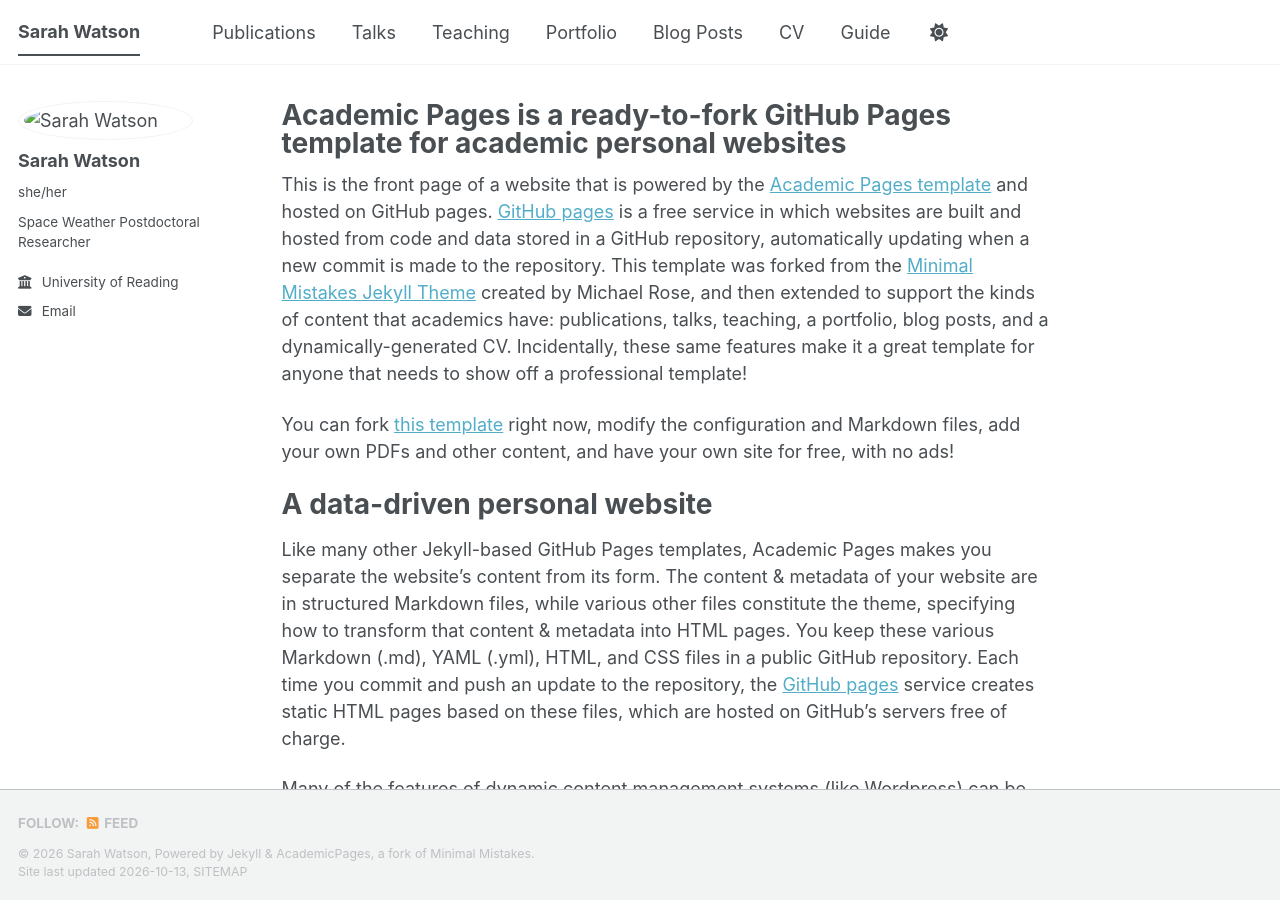
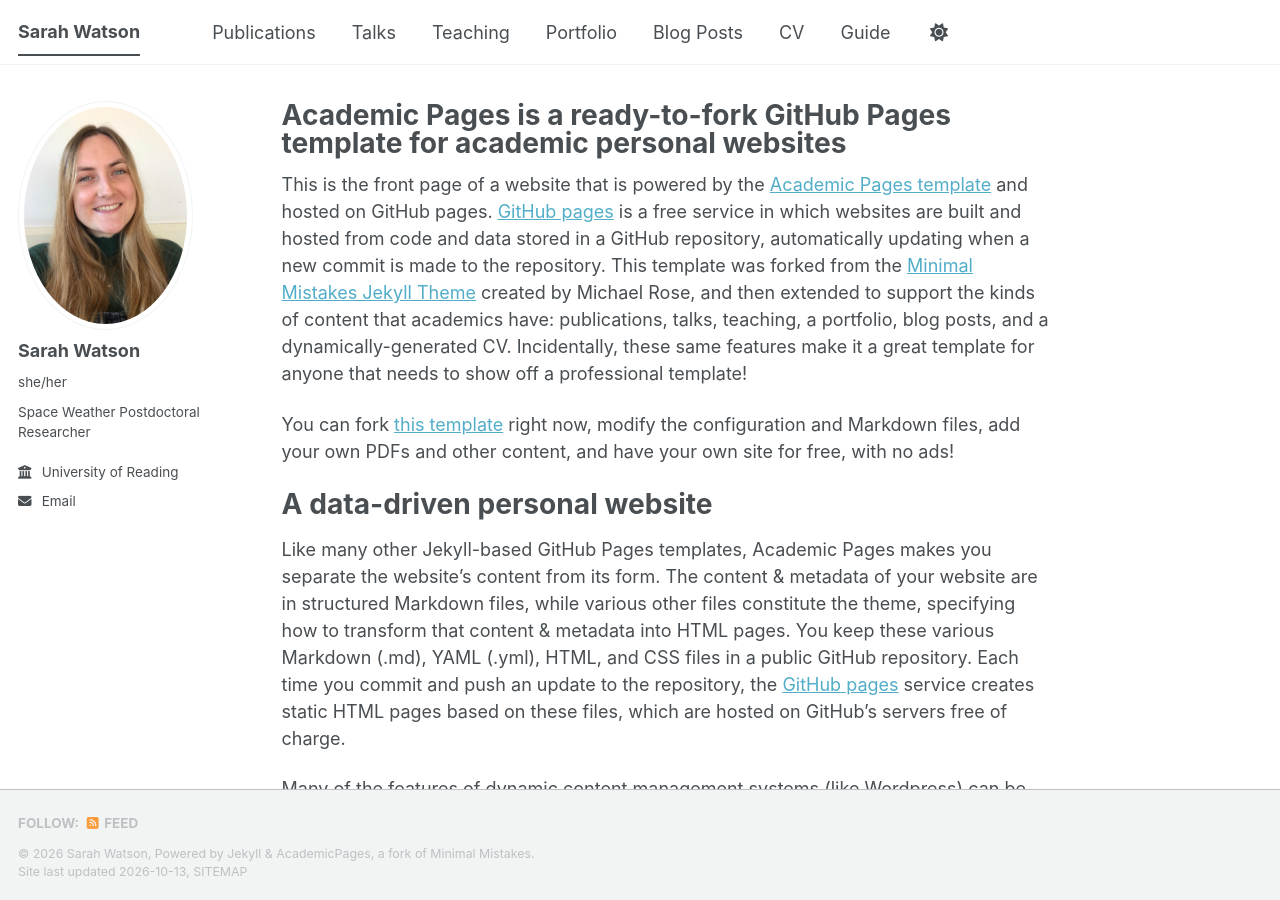
Before and after one commit to SarahRWatson/SarahRWatson, a Jekyll site: the page built from _pages/about.md, in a window 1280 px wide and 900 px high. Built offline with Jekyll 4.4.1, drawn with Linux system fonts in a browser that asks for light colours; a style sheet for code colours, icons or effects is not loaded.

Commit message:
Update _config.yml

```diff
--- a/_config.yml
+++ b/_config.yml
@@ -22,7 +22,7 @@ repository               : "SarahRWatson/SarahRWatson.github.io"
 #               Additional customization can be done by editing /_includes/author-profile.html
 author:
   # Biographic information
-  avatar           : "/images/Photo.jpg"
+  avatar           : "Photo.jpg"
   name             : "Sarah Watson"
   pronouns         : "she/her"
   bio              : "Space Weather Postdoctoral Researcher"
```
